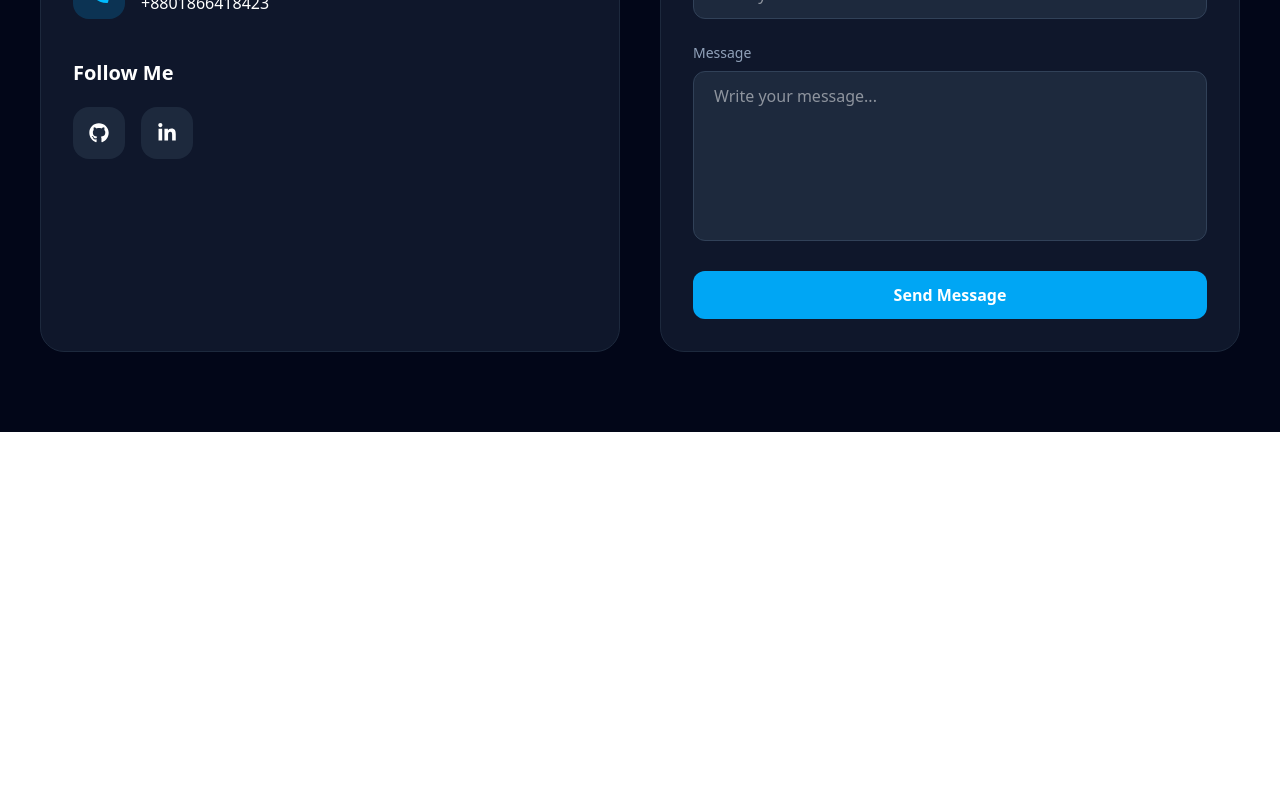
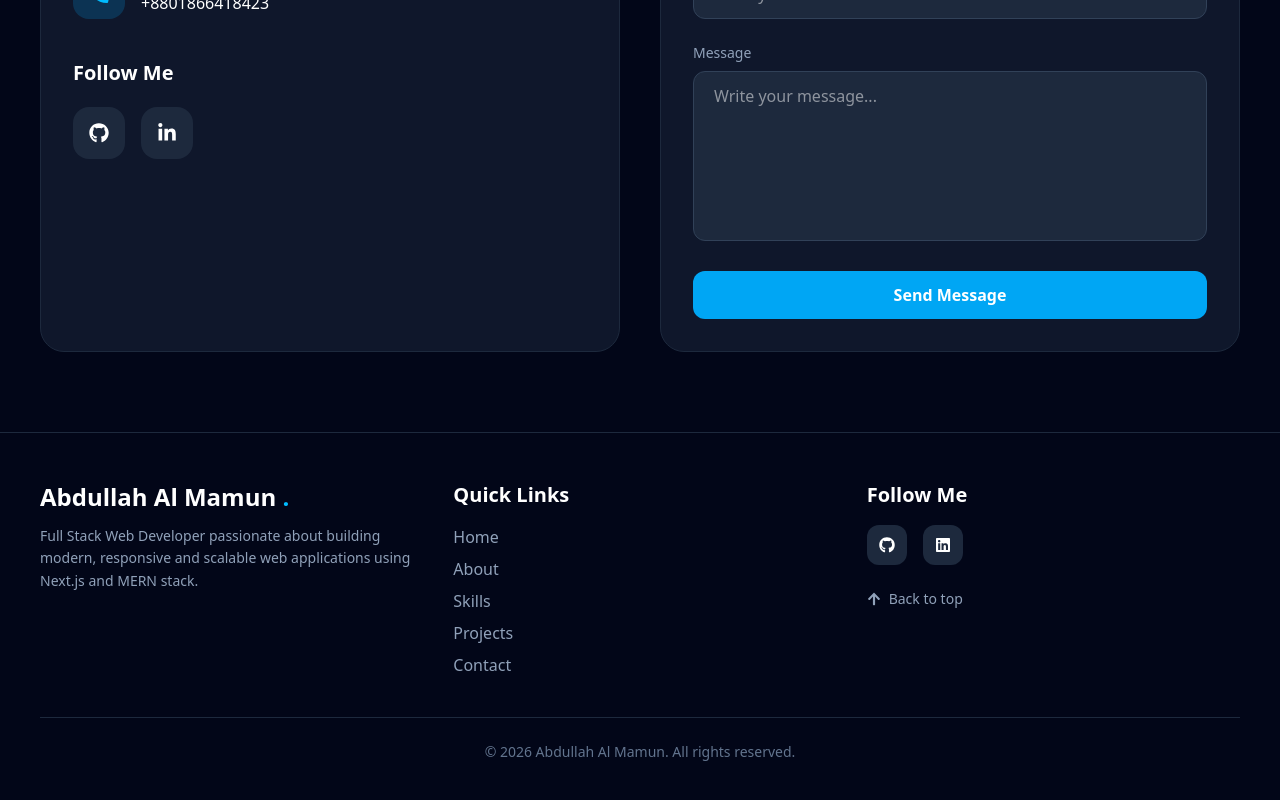
Before and after one commit to Mamun123123123/portfolio, a Next.js app: page / in a window 1280 px wide. Shown: the part 5239-6039 px from the top of the page. Before the commit the page ends 5671 px from the top, so only its background shows below. Built offline with nearby package versions, Linux system fonts and the light colour scheme.

Commit message:
footer section

```diff
--- a/src/app/page.js
+++ b/src/app/page.js
@@ -1,6 +1,7 @@
 import AboutSection from "@/components/AboutSection";
 import ContactSection from "@/components/ContactSection";
 import EducationSection from "@/components/EducationSection";
+import FooterSection from "@/components/FooterSection";
 import HomeSection from "@/components/HomeSection";
 import Navbar from "@/components/Navbar";
 import ProjectSection from "@/components/ProjectSection";
@@ -17,6 +18,7 @@ export default function Home() {
       <EducationSection />
       <ProjectSection />
       <ContactSection />
+      <FooterSection />
     </div>
   );
 }
--- /dev/null
+++ b/src/components/FooterSection.jsx
@@ -0,0 +1,97 @@
+"use client";
+
+import Link from "next/link";
+import {
+  FaGithub,
+  FaLinkedin,
+  FaFacebook,
+  FaArrowUp,
+} from "react-icons/fa";
+
+const FooterSection = () => {
+  const scrollToTop = () => {
+    window.scrollTo({ top: 0, behavior: "smooth" });
+  };
+
+  return (
+    <footer className="bg-slate-950 text-white border-t border-slate-800">
+      <div className="max-w-7xl mx-auto px-5 lg:px-10 py-12">
+
+        <div className="grid grid-cols-1 md:grid-cols-3 gap-10">
+
+
+          <div>
+            <h2 className="text-2xl font-bold">
+              Abdullah Al Mamun <span className="text-sky-400">.</span>
+            </h2>
+
+            <p className="text-slate-400 mt-3 text-sm leading-relaxed">
+              Full Stack Web Developer passionate about building modern,
+              responsive and scalable web applications using Next.js and
+              MERN stack.
+            </p>
+          </div>
+
+
+          <div>
+            <h3 className="text-xl font-semibold mb-4">
+              Quick Links
+            </h3>
+
+            <ul className="space-y-2 text-slate-400">
+              <li><Link href="#home" className="hover:text-sky-400">Home</Link></li>
+              <li><Link href="#about" className="hover:text-sky-400">About</Link></li>
+              <li><Link href="#skills" className="hover:text-sky-400">Skills</Link></li>
+              <li><Link href="#projects" className="hover:text-sky-400">Projects</Link></li>
+              <li><Link href="#contact" className="hover:text-sky-400">Contact</Link></li>
+            </ul>
+          </div>
+
+
+          <div>
+            <h3 className="text-xl font-semibold mb-4">
+              Follow Me
+            </h3>
+
+            <div className="flex items-center gap-4">
+              <a
+                href="https://github.com/Mamun123123123"
+                target="_blank"
+                className="bg-slate-800 hover:bg-sky-500 p-3 rounded-xl transition"
+              >
+                <FaGithub />
+              </a>
+
+              <a
+                href="https://www.linkedin.com/in/abdullah-al-mamun-459294378/"
+                target="_blank"
+                className="bg-slate-800 hover:bg-sky-500 p-3 rounded-xl transition"
+              >
+                <FaLinkedin />
+              </a>
+
+
+            </div>
+
+
+            <button
+              onClick={scrollToTop}
+              className="mt-6 flex items-center gap-2 text-sm text-slate-400 hover:text-sky-400"
+            >
+              <FaArrowUp />
+              Back to top
+            </button>
+          </div>
+        </div>
+
+
+        <div className="mt-10 border-t border-slate-800 pt-6 text-center text-slate-500 text-sm">
+          © {new Date().getFullYear()} Abdullah Al Mamun. All rights reserved.
+        </div>
+
+      </div>
+    </footer>
+  );
+};
+
+export default FooterSection;
--- a/src/components/ProjectSection.jsx
+++ b/src/components/ProjectSection.jsx
@@ -99,7 +99,6 @@ const ProjectSection = () => {
                   {project.description}
                 </p>
 
-                {/* Tech */}
                 <div className="flex flex-wrap gap-2 mb-6">
                   {project.tech.map((tech, idx) => (
                     <span
```
